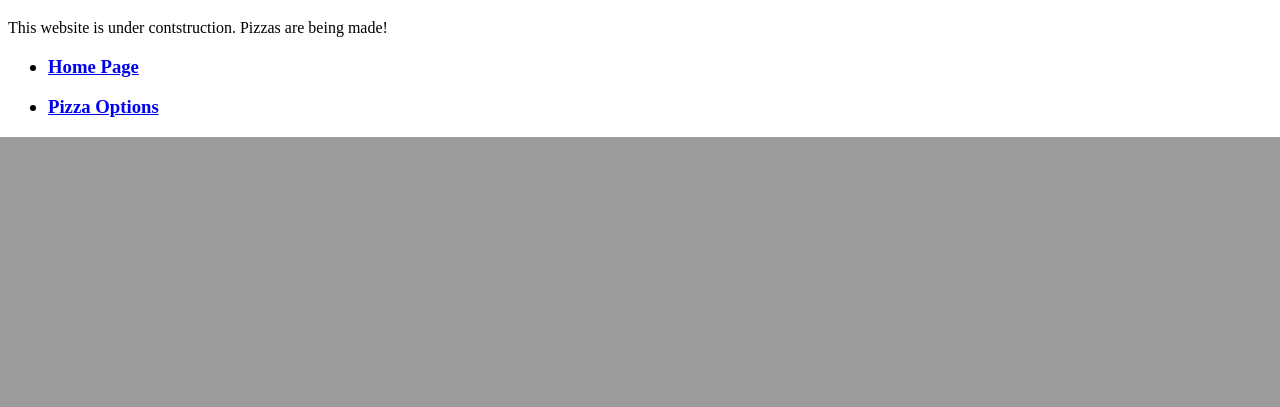
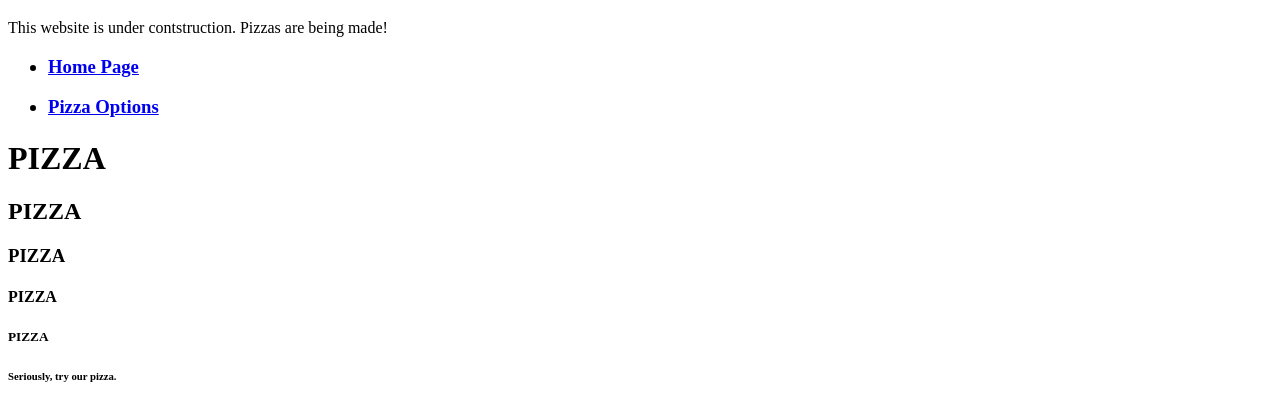
Before and after one commit to lucslay/finaldjangopizzaproject, a Django app: template pizzas/templates/pizzas/base.html in a window 1280 px wide. Shown: the part 1136-1543 px from the top of the page. Before the commit the page ends 1273 px from the top, so only its background shows below. Run offline with Django 3.2, Linux system fonts and the light colour scheme; the template is opened without the code that fills it, so the values that code supplies are empty.

Commit message:
home page

```diff
--- a/pizzas/templates/pizzas/base.html
+++ b/pizzas/templates/pizzas/base.html
@@ -20,6 +20,13 @@
         <h3><li><a href="{% url 'pizzas:pizzas' %}">Pizza Options</a></li></h3>
     </ul>
 
+<h1>PIZZA</h1>
+<h2>PIZZA</h2>
+<h3>PIZZA</h3>
+<h4>PIZZA</h4>
+<h5>PIZZA</h5>
+<h6>Seriously, try our pizza.</h6>
+
 {% block content %}
 
 {% endblock content %}
```
